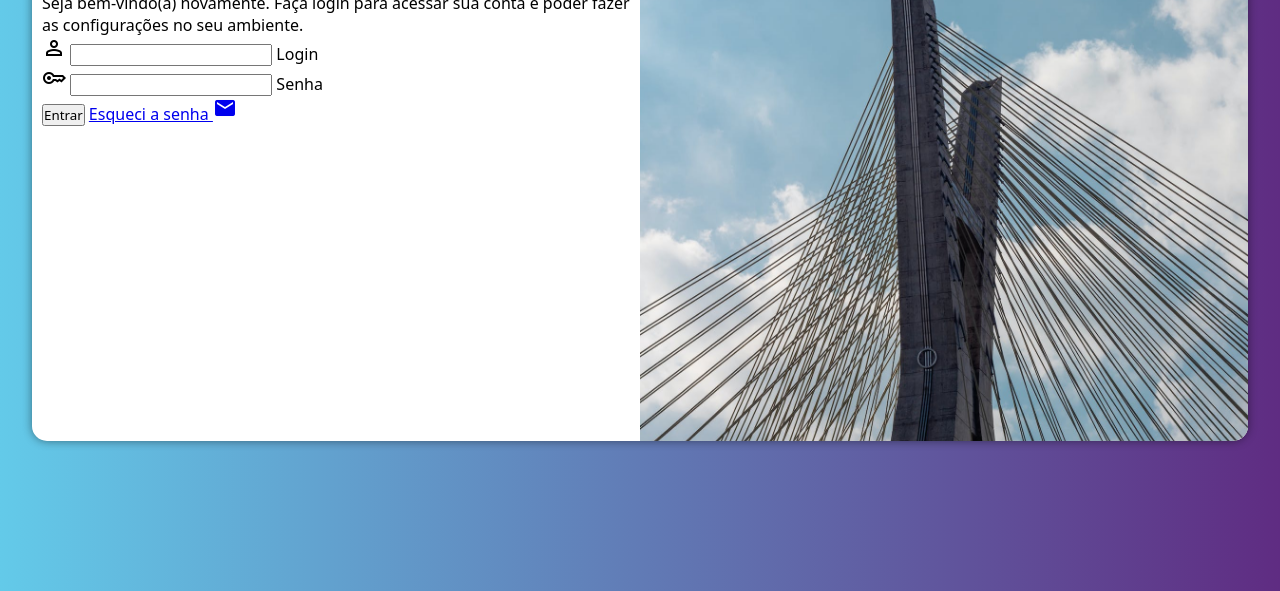
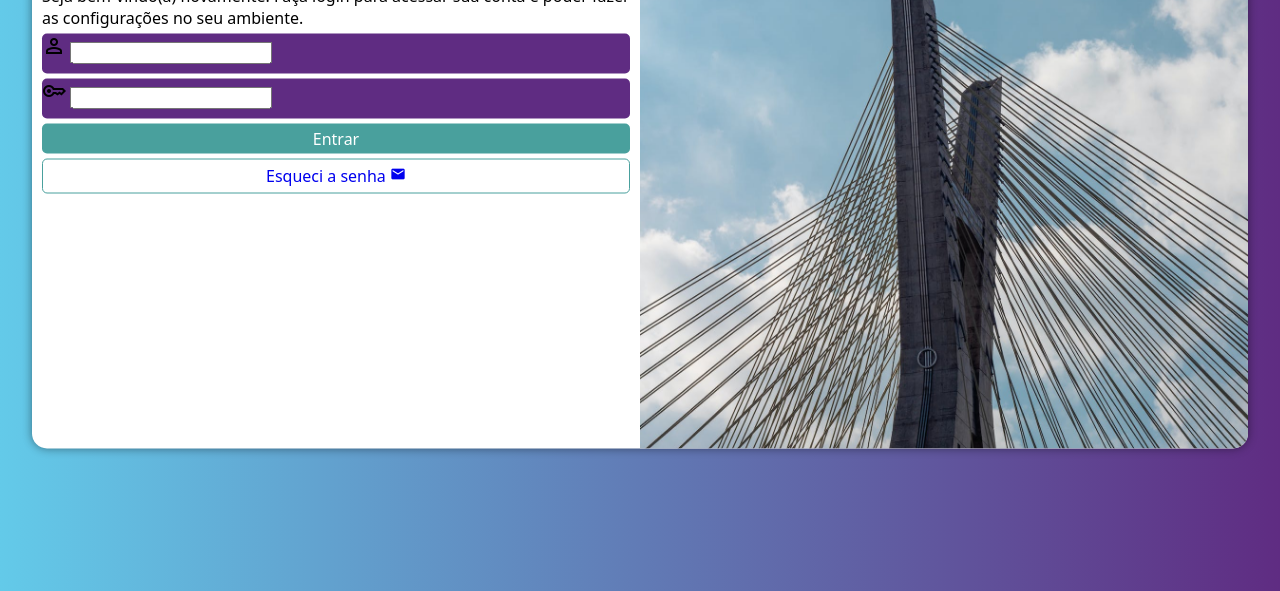
Before and after one commit to MinotalroDCN/projeto-login, a plain HTML site: page index.html in a window 1280 px wide. Shown: the part 209-800 px from the top of the page. Drawn offline with nearby package versions, Linux system fonts and the light colour scheme.

Commit message:
Criando o design do form

```diff
--- a/estilos/style.css
+++ b/estilos/style.css
@@ -34,7 +34,7 @@ main {
 
     background-color: white;
     width: 250px;
-    height: 500px;
+    height: 515px;
     border-radius: 15px;
     box-shadow: 0px 0px 10px rgba(0, 0, 0, 0.445);
 
@@ -62,3 +62,65 @@ main {
     text-align: center;
     padding-bottom: 8px;
 }
+
+form > .campo {
+    background-color: #5f2c82;
+    width: 100%;
+    height: 40px;
+    border-radius: 5px;
+    margin: 5px 0px;
+}
+
+.campo > label {
+    display: none;
+}
+
+form > input[type=submit] {
+    display: block;
+    background-color: #49a09d;
+
+    color: white;
+    font-size: 1em;
+
+    width: 100%;
+    height: 30px;
+
+    border: none;
+    border-radius: 5px;
+
+    cursor: pointer;
+}
+
+form > input[type=submit]:hover {
+    background-color: #3b807d;
+    box-shadow: 0px 0px 5px rgba(0, 0, 0, 0.473);
+
+    transition: .3s;
+}
+
+form > .botao {
+    display: block;
+
+    text-align: center;
+    font-size: 1em;
+
+    width: 100%;
+    height: 35px;
+    padding-top: 5px;
+    margin-top: 5px;
+    background-color: white;
+
+    border: 1px solid #49a09d;
+    border-radius: 5px;
+    text-decoration: none;
+}
+
+form > .botao:hover {
+    background-color: #6cd3cf;
+
+    transition: .3s;
+}
+
+form > .botao > i {
+    font-size: 1em;
+}
--- a/index.html
+++ b/index.html
@@ -36,7 +36,7 @@
                         <label for="isenha">Senha</label>
                     </div>
                     <input type="submit" value="Entrar">
-                    <a href="esqueci.html">Esqueci a senha <i class="material-icons">mail</i></a>
+                    <a href="esqueci.html" class="botao">Esqueci a senha <i class="material-icons">mail</i></a>
                 </form>
             </div>
 
```
